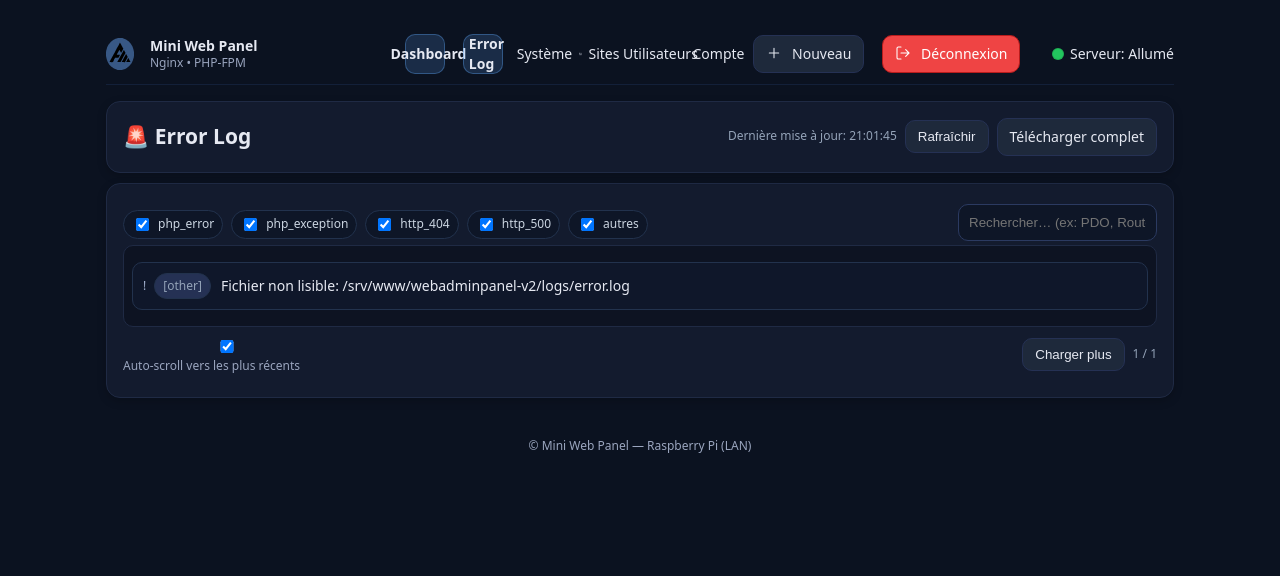
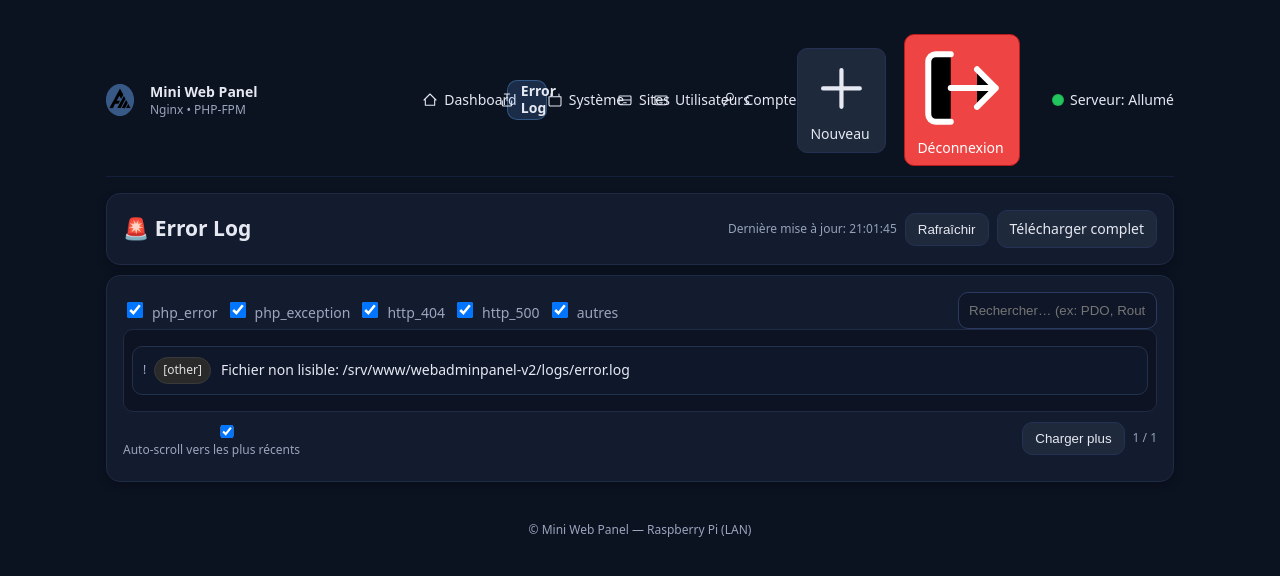
Before and after one commit to fay019/WebAdminPanel, a PHP site: page /dashboard/error-log in a window 1280 px wide. Shown: the top 576 px of the page. Run offline with PHP 8.4, Linux system fonts and the light colour scheme; the visitor is signed in with stand-in values (Sample User, id 1); data comes from the database, SQL or seed files in the repository; data that the repository does not hold is empty.

Commit message:
Update Error page, UX/UI

```diff
--- a/app/Views/dashboard/error_log.php
+++ b/app/Views/dashboard/error_log.php
@@ -19,12 +19,27 @@
 
 <div class="card">
   <div class="card-header" style="display:flex;align-items:center;justify-content:space-between;gap:12px;flex-wrap:wrap">
-    <div class="filters" style="display:flex;gap:8px;align-items:center;flex-wrap:wrap">
-      <label class="chip small" for="flt_php_error"><input id="flt_php_error" type="checkbox" class="flt" value="php_error" checked> php_error</label>
-      <label class="chip small danger" for="flt_php_exception"><input id="flt_php_exception" type="checkbox" class="flt" value="php_exception" checked> php_exception</label>
-      <label class="chip small info" for="flt_http_404"><input id="flt_http_404" type="checkbox" class="flt" value="http_404" checked> http_404</label>
-      <label class="chip small warn" for="flt_http_500"><input id="flt_http_500" type="checkbox" class="flt" value="http_500" checked> http_500</label>
-      <label class="chip small" for="flt_other"><input id="flt_other" type="checkbox" class="flt" value="other" checked> autres</label>
+    <div class="filters-bar">
+      <div class="filter">
+        <input type="checkbox" id="flt-php-err" name="type[]" value="php_error" class="flt" checked>
+        <label for="flt-php-err">php_error</label>
+      </div>
+      <div class="filter">
+        <input type="checkbox" id="flt-php-exc" name="type[]" value="php_exception" class="flt" checked>
+        <label for="flt-php-exc">php_exception</label>
+      </div>
+      <div class="filter">
+        <input type="checkbox" id="flt-http-404" name="type[]" value="http_404" class="flt" checked>
+        <label for="flt-http-404">http_404</label>
+      </div>
+      <div class="filter">
+        <input type="checkbox" id="flt-http-500" name="type[]" value="http_500" class="flt" checked>
+        <label for="flt-http-500">http_500</label>
+      </div>
+      <div class="filter">
+        <input type="checkbox" id="flt-other" name="type[]" value="other" class="flt" checked>
+        <label for="flt-other">autres</label>
+      </div>
     </div>
     <div style="display:flex;gap:8px;align-items:center">
       <input type="text" id="logSearch" class="input" placeholder="Rechercher… (ex: PDO, Router)" aria-label="Rechercher dans les logs">
--- a/app/Views/partials/header.php
+++ b/app/Views/partials/header.php
@@ -5,8 +5,10 @@
 $isLogin = ($path === '/login');
 $loggedIn = function_exists('is_logged_in') ? is_logged_in() : false;
 $active = function(string $p) use ($path): string {
-    if ($p === '/') return $path === '/' ? 'active' : '';
-    return str_starts_with($path, $p) ? 'active' : '';
+    if ($p === '/dashboard') {
+        return $path === '/dashboard' ? 'active' : '';
+    }
+    return ($path === $p || str_starts_with($path, $p . '/')) ? 'active' : '';
 };
 ?>
 <!doctype html>
@@ -49,35 +51,35 @@
         <nav id="mainNav" class="nav">
             <?php if ($loggedIn): ?>
                 <a href="/dashboard" class="nav-link <?= $active('/dashboard') ?>" title="Dashboard" aria-label="Dashboard">
-                    <svg viewBox="0 0 24 24" width="16" height="16" fill="none" aria-hidden="true" style="margin-right:6px;vertical-align:-2px"><path d="M3 12l9-9 9 9M5 10v10h14V10" stroke="currentColor" stroke-width="1.6" stroke-linecap="round" stroke-linejoin="round"/></svg>
+                    <svg viewBox="0 0 24 24" aria-hidden="true"><path d="M3 12l9-9 9 9M5 10v10h14V10" stroke="currentColor" stroke-width="1.6" stroke-linecap="round" stroke-linejoin="round"/></svg>
                     Dashboard
                 </a>
                 <a href="/dashboard/error-log" class="nav-link <?= $active('/dashboard/error-log') ?>" title="Error Log" aria-label="Error Log">
-                    <svg viewBox="0 0 24 24" width="16" height="16" fill="none" aria-hidden="true" style="margin-right:6px;vertical-align:-2px"><path d="M19 13v6a2 2 0 0 1-2 2H7a2 2 0 0 1-2-2v-6M12 3v10M8 3h8" stroke="currentColor" stroke-width="1.6" stroke-linecap="round" stroke-linejoin="round"/></svg>
+                    <svg viewBox="0 0 24 24" aria-hidden="true"><path d="M19 13v6a2 2 0 0 1-2 2H7a2 2 0 0 1-2-2v-6M12 3v10M8 3h8" stroke="currentColor" stroke-width="1.6" stroke-linecap="round" stroke-linejoin="round"/></svg>
                     Error Log
                 </a>
-                <a href="/php/manage" class="nav-link <?= $active('/php') ?>" title="Système" aria-label="Système">
-                    <svg viewBox="0 0 24 24" width="16" height="16" fill="none" aria-hidden="true" style="margin-right:6px;vertical-align:-2px"><path d="M3 7h18M6 3v4m12-4v4M5 21h14a2 2 0 0 0 2-2V7H3v12a2 2 0 0 0 2 2z" stroke="currentColor" stroke-width="1.6" stroke-linecap="round" stroke-linejoin="round"/></svg>
+                <a href="/php/manage" class="nav-link <?= $active('/php/manage') ?>" title="Système" aria-label="Système">
+                    <svg viewBox="0 0 24 24" aria-hidden="true"><path d="M3 7h18M6 3v4m12-4v4M5 21h14a2 2 0 0 0 2-2V7H3v12a2 2 0 0 0 2 2z" stroke="currentColor" stroke-width="1.6" stroke-linecap="round" stroke-linejoin="round"/></svg>
                     Système
                 </a>
                 <a href="/sites" class="nav-link <?= $active('/sites') ?>" title="Sites" aria-label="Sites">
-                    <svg viewBox="0 0 24 24" width="16" height="16" fill="none" aria-hidden="true" style="margin-right:6px;vertical-align:-2px"><path d="M3 12h18M4 6h16a1 1 0 0 1 1 1v10a2 2 0 0 1-2 2H5a2 2 0 0 1-2-2V7a1 1 0 0 1 1-1zm6 10h4" stroke="currentColor" stroke-width="1.6" stroke-linecap="round" stroke-linejoin="round"/></svg>
+                    <svg viewBox="0 0 24 24" aria-hidden="true"><path d="M3 12h18M4 6h16a1 1 0 0 1 1 1v10a2 2 0 0 1-2 2H5a2 2 0 0 1-2-2V7a1 1 0 0 1 1-1zm6 10h4" stroke="currentColor" stroke-width="1.6" stroke-linecap="round" stroke-linejoin="round"/></svg>
                     Sites
                 </a>
                 <a href="/users" class="nav-link <?= $active('/users') ?>" title="Utilisateurs" aria-label="Utilisateurs">
-                    <svg viewBox="0 0 24 24" width="16" height="16" fill="none" aria-hidden="true" style="margin-right:6px;vertical-align:-2px"><path d="M20 21v-2a4 4 0 0 0-4-4H8a4 4 0 0 0-4 4v2M16 7a4 4 0 1 1-8 0 4 4 0 0 1 8 0z" stroke="currentColor" stroke-width="1.6" stroke-linecap="round" stroke-linejoin="round"/></svg>
+                    <svg viewBox="0 0 24 24" aria-hidden="true"><path d="M3 12h18M4 6h16a1 1 0 0 1 1 1v10a2 2 0 0 1-2 2H5a2 2 0 0 1-2-2V7a1 1 0 0 1 1-1zm6 10h4" stroke="currentColor" stroke-width="1.6" stroke-linecap="round" stroke-linejoin="round"/></svg>
                     Utilisateurs
                 </a>
                 <a href="/account" class="nav-link <?= $active('/account') ?>" title="Compte" aria-label="Compte">
-                    <svg viewBox="0 0 24 24" width="16" height="16" fill="none" aria-hidden="true" style="margin-right:6px;vertical-align:-2px"><path d="M12 12a5 5 0 1 0-5-5 5 5 0 0 0 5 5Zm0 0a9 9 0 0 0-9 9" stroke="currentColor" stroke-width="1.6" stroke-linecap="round" stroke-linejoin="round"/></svg>
+                    <svg viewBox="0 0 24 24" aria-hidden="true"><path d="M12 12a5 5 0 1 0-5-5 5 5 0 0 0 5 5Zm0 0a9 9 0 0 0-9 9" stroke="currentColor" stroke-width="1.6" stroke-linecap="round" stroke-linejoin="round"/></svg>
                     Compte
                 </a>
                 <a class="btn" href="/sites/create" title="Nouveau site" aria-label="Nouveau">
-                    <svg viewBox="0 0 24 24" width="16" height="16" fill="none" aria-hidden="true" style="margin-right:6px;vertical-align:-2px"><path d="M12 5v14M5 12h14" stroke="currentColor" stroke-width="1.6" stroke-linecap="round" stroke-linejoin="round"/></svg>
+                    <svg viewBox="0 0 24 24" aria-hidden="true"><path d="M12 5v14M5 12h14" stroke="currentColor" stroke-width="1.6" stroke-linecap="round" stroke-linejoin="round"/></svg>
                     Nouveau
                 </a>
                 <a class="btn danger ml-auto" href="/logout?_csrf=<?= htmlspecialchars($_SESSION['csrf'] ?? csrf_token(), ENT_QUOTES | ENT_SUBSTITUTE, 'UTF-8') ?>" title="Déconnexion" aria-label="Déconnexion">
-                    <svg viewBox="0 0 24 24" width="16" height="16" fill="none" aria-hidden="true" style="margin-right:6px;vertical-align:-2px"><path d="M9 21H5a2 2 0 0 1-2-2V5a2 2 0 0 1 2-2h4M16 17l5-5-5-5M21 12H9" stroke="currentColor" stroke-width="1.6" stroke-linecap="round" stroke-linejoin="round"/></svg>
+                    <svg viewBox="0 0 24 24" aria-hidden="true"><path d="M9 21H5a2 2 0 0 1-2-2V5a2 2 0 0 1 2-2h4M16 17l5-5-5-5M21 12H9" stroke="currentColor" stroke-width="1.6" stroke-linecap="round" stroke-linejoin="round"/></svg>
                     Déconnexion
                 </a>
             <?php endif; ?>
--- a/public/css/style.css
+++ b/public/css/style.css
@@ -85,7 +85,8 @@
     border: 0;
     padding: 6px;
     margin-right: 8px;
-    cursor: pointer
+    cursor: pointer;
+    overflow: visible;
 }
 
 .nav-toggle .bar {
@@ -232,14 +233,28 @@
 }
 
 /* Nav links modern style */
+:root {
+    --nav-active-bg: rgba(96,165,250,.18);
+    --nav-active-fg: var(--text);
+    --nav-hover-fg: #cfe1ff;
+    --focus: #60a5fa;
+}
 .nav-link {
+    display: inline-flex;
+    align-items: center;
+    gap: 6px;
+    line-height: 1.2;
+    overflow: visible;
     padding: 8px 10px;
     border-radius: 10px;
     color: var(--text);
 }
-.nav-link:hover { background: rgba(96,165,250,.12); }
+.nav-link svg { width: 16px; height: 16px; flex: 0 0 auto; stroke: currentColor; fill: none; }
+.nav-link:hover { color: var(--nav-hover-fg); background: rgba(96,165,250,.12); }
+.nav-link:focus-visible { outline: 2px solid var(--focus); outline-offset: 2px; }
 .nav-link.active {
-    background: rgba(96,165,250,.18);
+    background: var(--nav-active-bg);
+    color: var(--nav-active-fg);
     border: 1px solid rgba(96,165,250,.35);
     font-weight: 600;
 }
@@ -249,8 +264,8 @@
 
 /* Responsive nav (burger) */
 @media (max-width: 768px) {
-  .nav-toggle { display: inline-block; }
-  .nav { display:none; position: absolute; right: 16px; left: 16px; top: 58px; background: #0b1220; border: 1px solid #1f2a44; border-radius: 12px; padding: 10px; flex-direction: column; gap: 10px; }
+  .nav-toggle { display: inline-flex; }
+  .nav { display:none; position: absolute; right: 16px; left: 16px; top: 58px; background: #0b1220; border: 1px solid #1f2a44; border-radius: 12px; padding: 10px; flex-direction: column; gap: 10px; overflow: visible; }
   .nav.show { display: flex; }
 }
 
@@ -268,8 +283,19 @@
 /* Badge aliases */
 .badge.info { background:#1e3a8a; border-color:#1d4ed8; color:#c7d2fe; }
 .badge.danger { background:#7f1d1d; border-color:#b91c1c; color:#fecaca; }
+.badge.warn { background:#7c2d12; border-color:#f97316; color:#ffd7ae; }
+.badge.muted { background:#2a2a2a; border-color:#3a3a3a; color:#e0e0e0; }
+/* Additional semantic aliases for acceptance */
+.badge.error { background:#7f1d1d; border-color:#b91c1c; color:#fecaca; }
+.badge.exception { background:#7f1d1d; border-color:#b91c1c; color:#ffc2c2; }
+.badge.http { background:#0f1f3b; border-color:#1d4ed8; color:#b3c7ff; }
+.badge.other { background:#2a2a2a; border-color:#3a3a3a; color:#e0e0e0; }
 
-/* Chips used as filters */
+/* Filters bar alignment */
+.filters-bar { display:flex; gap:8px; flex-wrap:wrap; align-items:center; }
+.filter { display:inline-flex; align-items:center; gap:6px; }
+.filter input { width:16px; height:16px; }
+/* Chips used as filters (legacy) */
 .chip { display:inline-flex; align-items:center; gap:6px; padding:4px 8px; border-radius:999px; background:#0e1627; border:1px solid #22324d; color:#cbd5e1; }
 .chip.small { font-size:12px; }
 
```
